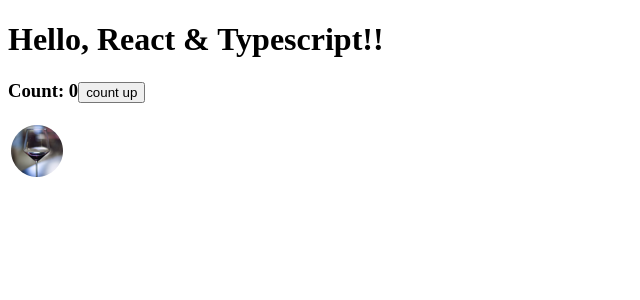
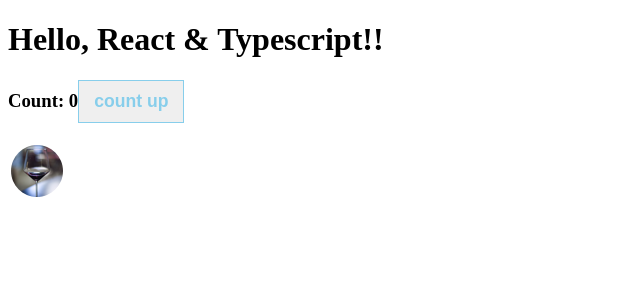
Before and after one commit to aoman-n/typescript-react-boilerplate, a React app: page / in a window 1280 px wide. Shown: the top 300 px of the page, without its empty margins (0-640 px from the left). Built offline with nearby package versions, Linux system fonts and the light colour scheme.

Commit message:
Add styled-components

```diff
--- a/package.json
+++ b/package.json
@@ -16,6 +16,7 @@
     "@babel/core": "^7.3.4",
     "@types/react": "^16.8.7",
     "@types/react-dom": "^16.8.2",
+    "@types/styled-components": "4.0.3",
     "babel-loader": "^8.0.5",
     "file-loader": "^3.0.1",
     "fork-ts-checker-webpack-plugin": "^1.0.0",
@@ -38,6 +39,7 @@
   "dependencies": {
     "react": "^16.8.4",
     "react-dom": "^16.8.4",
+    "styled-components": "^4.1.3",
     "typescript": "^3.3.3333"
   },
   "husky": {
--- a/src/index.tsx
+++ b/src/index.tsx
@@ -1,5 +1,6 @@
 import * as React from 'react';
 import * as ReactDOM from 'react-dom';
+import styled from 'styled-components';
 import menu from './menu.png';
 
 interface HelloProps {
@@ -15,11 +16,23 @@ const App: React.FC = () => {
       <Hello name="React & Typescript" />
       <h3>
         Count: {count}
-        <button onClick={() => setCount(count + 1)}>count up</button>
+        <Button onClick={() => setCount(count + 1)}>count up</Button>
       </h3>
       <img src={menu} />
     </React.Fragment>
   );
 };
 
+const Button = styled.button`
+  font-size: 1.1rem;
+  color: skyblue;
+  border: solid 1px skyblue;
+  font-weight: bold;
+  padding: 10px 15px;
+  &:hover {
+    color: white;
+    background: skyblue;
+  }
+`;
+
 ReactDOM.render(<App />, document.getElementById('root'));
```
Also changed, not shown: 1 other file (tests, documents, lock files or other folders).
